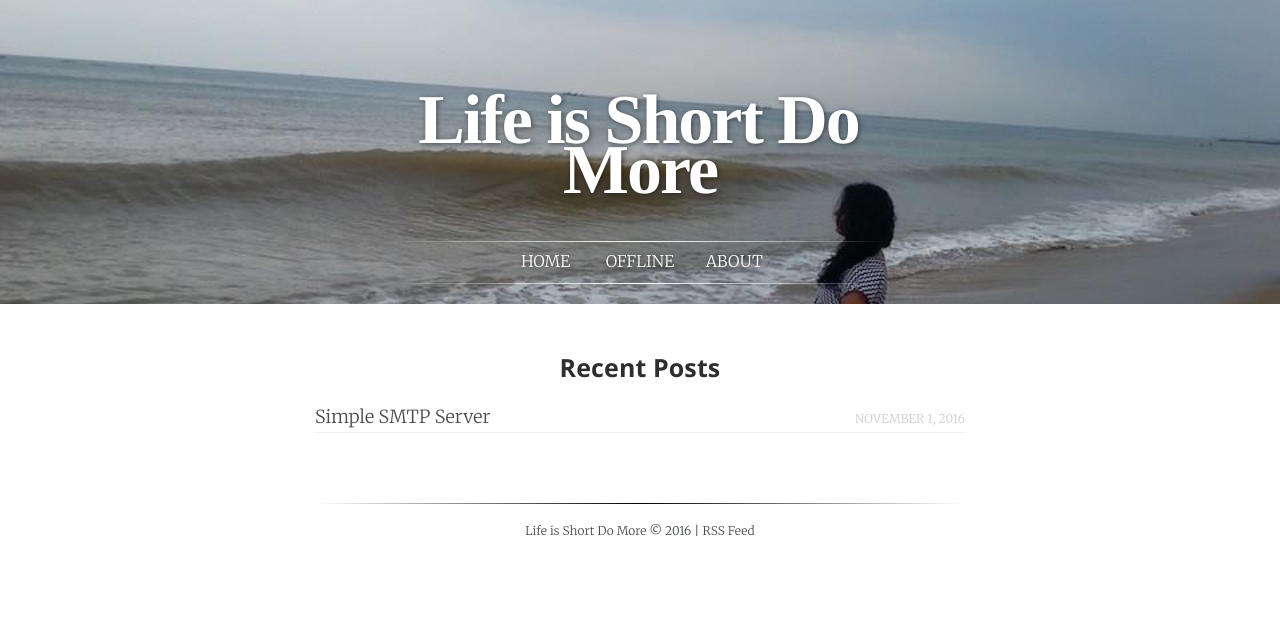
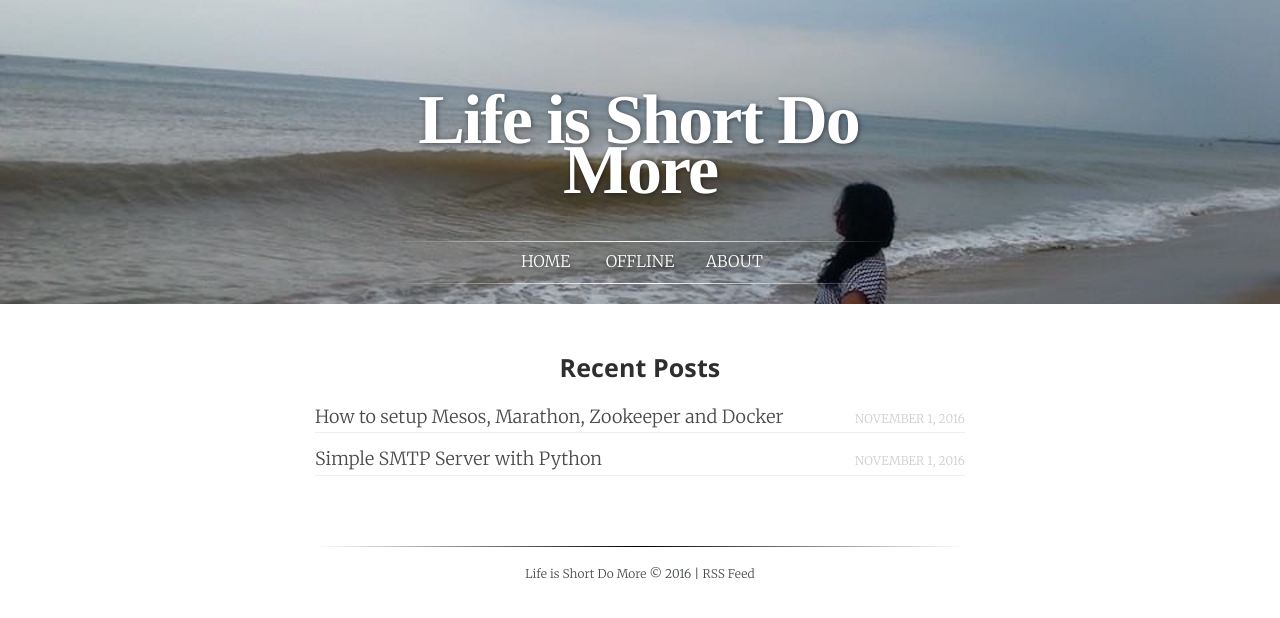
Before and after one commit to agrawalpoonam/agarwalpoonam.github.io, a Jekyll site: the page built from index.html, in a window 1280 px wide. Shown: the top 618 px of the page. Built offline with Jekyll 4.4.1, drawn with Linux system fonts in a browser that asks for light colours; some web fonts are replaced; some of the changed lines change nothing that is shown.

Commit message:
Second blog: Mesos Marathon Docker Zookeeper

```diff
--- a/_posts/2016-06-08-First_blog.md
+++ b/_posts/2016-06-08-First_blog.md
@@ -1,8 +1,8 @@
 ---
 layout:            post
-title:             "Simple SMTP Server"
+title:             "Simple SMTP Server with Python"
 date:              2016-11-01 15:28:00 +0300
-tags:              Simple SMTP Server
+tags:              Simple SMTP Server+Python
 category:          Readme
 author:            Poonam Agrawal
 ---
--- /dev/null
+++ b/_posts/2016-12-14-MMD.md
@@ -0,0 +1,238 @@
+---
+layout:            post
+title:             "How to setup Mesos, Marathon, Zookeeper and Docker"
+date:              2016-11-01 15:28:00 +0300
+tags:              Mesos+Marathon+Zookeeper+Docker
+category:          Tutorial
+author:            Poonam Agrawal
+---
+# Mesos
+
+- is open source cluster manager, It provides resource isolation and sharing across distributed applications.
+- Mesos consists of a master daemon that manages slave daemons running on each cluster node. Mesos frameworks are applications that run on Mesos and run tasks on these slaves
+- Mesos uses a two-level scheduling mechanism where resource offers are made to frameworks. The Mesos master node decides how many resources to offer each framework, while each framework determines the resources it accepts and what application to execute on those resources.
+For more insight refer this: <a href="https://mesos.apache.org/documentation/latest/architecture/">
+Mesos Architecture and Overview
+</a>
+
+# Marathon
+- is a container orchestration platform running on Mesos.
+- Multiple Container formats are supported.
+For more insight refer this: <a href="https://mesosphere.github.io/marathon/">
+Marathon Architecture and Overview
+</a>
+
+# Zookeeper
+- ZooKeeper is a distributed co-ordination service to manage large set of hosts. Co-ordinating and managing a service in a distributed environment is solved by ZooKeeper with its simple architecture and API.
+- If the Mesos master is unavailable, existing tasks can continue to execute, but new resources cannot be allocated and new tasks cannot be launched. To reduce the chance of this situation occurring, Mesos has a high-availability mode that uses multiple Mesos masters: one active master (called the leader or leading master) and several backups in case it fails. The masters elect the leader, with Apache ZooKeeper both coordinating the election and handling leader detection by masters, agents, and scheduler drivers.
+For more insight refer this: <a href="https://zookeeper.apache.org/doc/trunk/zookeeperOver.html">
+Zookeeper Architecture and Overview
+</a>
+
+
+## Master Nodes Setup
+1. **Package Installation**
+- Highly-available clusters will typically have multiple master nodes and any number of slave nodes. Each master node runs Apache Mesos, Marathon and ZooKeeper (to provide leader  election).
+	* Setup repositories:
+		- The easiest way to install Mesos is via the GitHub repositories.Mesosphere has official package repositories which connect directly to the native package management tools of your favorite Linux distribution — namely apt-get and yum — to install Mesos on top of the most common Linux distributions.
+		1. Commands for Ubuntu
+			* Setup
+		        `sudo apt-key adv --keyserver hkp://keyserver.ubuntu.com:80 --recv E56151BF DISTRO=$(lsb_release -is | tr '[:upper:]' '[:lower:]') CODENAME=$(lsb_release -cs)`
+			* Add the repository
+			`echo "deb http://repos.mesosphere.com/${DISTRO} ${CODENAME} main" | sudo tee /etc/apt/sources.list.d/mesosphere.list`
+			`sudo apt-get -y update`
+			* Install
+			`sudo apt-get -y install mesos marathon`
+2. **Configuration**
+* The Mesosphere package ships with a default configuration. The default configuration includes:
+	1. File: /etc/default/mesos
+	sets master and slave log dir to /var/log/mesos.
+	2. File: /etc/default/mesos-master
+       	sets port to 5050.
+        sets zk to the value in the file /etc/mesos/zk.
+	3. File: /etc/default/mesos-slave
+	sets master as the value of /etc/mesos/zk
+	4. File: /etc/mesos/zk
+       	sets the ZooKeeper instance to zk://localhost:2181/mesos
+	5. File: /etc/mesos-master/work_dir
+	sets working_dir to var/lib/mesos
+	6. File: /etc/mesos-master/quorum
+	sets quorum to 1
+       	*This default configuration allows Mesos to start immediately on a single node.*
+* Configure Zookeeper:
+	1. Setting ID
+	Set /etc/zookeeper/conf/myid to a unique integer between 1 and 255 on each node.The Mesosphere package ships with a default configuration
+	2. Server Addresses
+	Append the following values to /etc/zookeeper/conf/zoo.cfg on each node, replacing the IP addresses with your own:
+	`server.1=1.1.1.1:2888:3888`
+	`server.2=2.2.2.2:2888:3888`
+	`server.3=3.3.3.3:2888:3888`
+	3. Start Zookeeper
+	`sudo service zookeeper restart`
+* Mesos & Marathon
+	1. ZooKeeper
+	On each node, replacing the IP addresses below with each master's IP address, set/etc/mesos/zk to:
+	`zk://1.1.1.1:2181,2.2.2.2:2181,3.3.3.3:2181/mesos`
+	2. Quorum
+	Set /etc/mesos-master/quorum on each master node to a number greater than the number of masters divided by 2. For example, the optimal quorum size for a five node master cluster would be 3. In this case, there are three masters and the quorum size should be set to 2 on each node.
+	3. Host name
+	In case unable to resolve the hostname of the machine directly, set /etc/mesos-master/hostname to a value that you can resolve.
+	For example, an externally accessible IP address or DNS hostname. This will ensure all links from the Mesos console work correctly.
+	Also, set this property in /etc/marathon/conf/hostname
+	4. Disable mesos-slave service
+	`sudo service mesos-slave stop`
+	`sudo sh -c "echo manual > /etc/init/mesos-slave.override"`
+3. **Restart Services**
+- Bring up Mesos master
+`sudo service mesos-master restart`
+- Now restart Marathon
+`sudo service marathon restart`
+
+## Slave Nodes Setup
+1. **Package Installation**
+	* Setup repositories:
+		1. Commands for Ubuntu
+			* Setup
+			`sudo apt-key adv --keyserver hkp://keyserver.ubuntu.com:80 --recv E56151BFDISTRO=$(lsb_release -is | tr '[:upper:]' '[:lower:]') CODENAME=$(lsb_release -cs)`
+			*  Add the repository
+			`echo "deb http://repos.mesosphere.com/${DISTRO} ${CODENAME} main" | sudo tee /etc/apt/sources.list.d/mesosphere.list`
+                        `sudo apt-get -y update`
+			* Install
+                        `sudo apt-get -y install mesos`
+2. **Configuration**
+* Disable Zookeeper:
+	1. If you're using the Debian or Ubuntu package, ZooKeeper will be pulled in and installed as a dependency automaticallyi.
+	`sudo service zookeeper stop`
+	`sudo sh -c "echo manual > /etc/init/zookeeper.override"`
+* Mesos
+        1. ZooKeeper
+	On each node, replacing the IP addresses below with each master's IP address, set/etc/mesos/zk to:
+	`zk://1.1.1.1:2181,2.2.2.2:2181,3.3.3.3:2181/mesos`
+        2. Disable mesos-master service
+	`sudo service mesos-master stop`
+	`sudo sh -c "echo manual > /etc/init/mesos-master.override"`
+3. **Start Services**
+- Restart mesos-slave on each node to use the new configuration:
+`sudo service mesos-slave restart`
+4. **Verify Installation**
+- If the packages were installed and configured correctly, you should be able to access the Mesos console at `http://<master-ip>:5050` and the Marathon console at `http://<master-ip>:8080` (where <master-ip> is any of the master IP addresses).
+
+# Docker
+- Docker is an open platform for developing, shipping, and running applications. Docker is designed to deliver your applications faster. With Docker you can separate your applications from  your infrastructure and treat your infrastructure like a managed application.
+- Docker helps you ship code faster, test faster, deploy faster, and shorten the cycle between writing code and running code.
+For more insight refer this: <a href="https://docs.docker.com/engine/understanding-docker/">
+Docker Architecture and Overview
+</a>
+- These instructions are intended for installing Docker on Ubuntu. Docker’s APT repository contains Docker 1.7.1 and higher. To set APT to use packages from the new repository.
+
+## Docker Installation
+1. **Update your apt sources**
+	* Log into your machine as a user with sudo or root privileges.
+	* Open a terminal window.
+	* Update package information, ensure that APT works with the https method, and that CA certificates are installed.
+	`sudo apt-get update`
+	`sudo apt-get install apt-transport-https ca-certificates`
+	* Add the new GPG key
+	`sudo apt-key adv --keyserver hkp://p80.pool.sks-keyservers.net:80 --recv-keys 58118E89F3A912897C070ADBF76221572C52609D`
+	* Open the /etc/apt/sources.list.d/docker.list file in your favorite editor.
+	* If the file doesn’t exist, create it.
+	* Remove any existing entries.
+	* Add an entry for your Ubuntu operating system.
+	`deb https://apt.dockerproject.org/repo ubuntu-trusty main`
+	* Save and close the /etc/apt/sources.list.d/docker.list file.
+	* Update the APT package index.
+	`sudo apt-get update`
+	* Purge the old repo if it exists.
+	`sudo apt-get purge lxc-docker`
+	* Verify that APT is pulling from the right repository.
+	`apt-cache policy docker-engine`
+	* From now on when you run `apt-get upgrade`, APT pulls from the new repository.
+2. **Prerequisites by Ubuntu Version**
+- For Ubuntu Trusty, Wily, and Xenial, it’s recommended to install the linux-image-extra kernel package. Thelinux-image-extra package allows you use the aufs storage driver.
+To install the linux-image-extra package for your kernel version:
+	1. Open a terminal on your Ubuntu host.
+	2. Update your package manager.
+	`sudo apt-get update`
+	3. Install the recommended package.
+	`sudo apt-get install linux-image-extra-$(uname -r)`
+	4. Go ahead and install Docker.
+	If you are installing on Ubuntu 14.04 or 12.04, apparmor is required. You can install it using: apt-get install apparmor.
+3. **Install**
+- Make sure you have installed the prerequisites for your Ubuntu version.Then, install Docker using the following:
+	1. Log into your Ubuntu installation as a user with sudo privileges.
+	2. Update your APT package index.
+	`sudo apt-get update`
+	3. Install Docker.
+	`sudo apt-get install docker-engine`
+	4. Start the docker daemon.
+	`sudo service docker start`
+	5. Verify docker is installed correctly.
+	`sudo docker run hello-world`
+	This command downloads a test image and runs it in a container. When the container runs, it prints an informational message. Then, it exits.
+4. **Create a Docker group**
+- The docker daemon binds to a Unix socket instead of a TCP port. By default that Unix socket is owned by the user root and other users can access it with sudo. For this reason, docker daemon always runs as the rootuser.
+To avoid having to use sudo when you use the docker command, create a Unix group called docker and add users to it. When the docker daemon starts, it makes the ownership of the Unix socket read/writable by thedocker group.
+- To create the docker group and add your user:
+	1. Log into Ubuntu as a user with sudo privileges.
+	This procedure assumes you log in as the ubuntu user.
+	2. Create the docker group.
+	`sudo groupadd docker`
+	3. Add your user to docker group.
+	`sudo usermod -aG docker ubuntu`
+	4. Log out and log back in.
+	This ensures your user is running with the correct permissions.
+	5. Verify your work by running docker without sudo.
+	`docker run hello-world`
+	6. If this fails with a message similar to this:
+	*Cannot connect to the Docker daemon. Is 'docker daemon' running on this host?*
+	Check that the DOCKER_HOST environment variable is not set for your shell. If it is, unset it.
+- **Upgrade Docker**
+	1. To install the latest version of Docker with apt-get:
+	`sudo apt-get upgrade docker-engine`
+- **Uninstall Docker**
+	2. To uninstall the Docker package:
+	`sudo apt-get purge docker-engine`
+	3. To uninstall the Docker package and dependencies that are no longer needed:
+	`sudo apt-get autoremove --purge docker-engine`
+	4. To delete all images, containers, and volumes or user created configuration files on your host run the following command:
+	`rm -rf /var/lib/docker`
+
+## Deploying a container within the Architecture
+1. **Deployment with script:**
+	- Create a small json file which will contain app information to be deployed:
+	Eg: definition.json
+	`{`
+	`"container": {`
+	`"type": "DOCKER”,`
+	`"docker": {`
+	`"image": "superguenter/demo-app”`
+	`}`
+	`},`
+	`"cmd": "python -m SimpleHTTPServer $PORT”,`
+	`"id": "demo”,`
+	`"cpus": 0.01,`
+	`"mem": 256,`
+	`"ports": [3000]`
+	`}`
+	- Now to deploy the app below is the python code:
+	`import requests`
+	`import json`
+	`import pprint`
+	`url = "http://localhost:8080/v2/apps"`
+	`res = requests.post( url, data=open('/path/to/json/file/definition.json','rb'), headers={'Content-Type': 'application/json'})`
+	`json_data = json.loads(res.text)`
+	`pp = pprint.PrettyPrinter(indent=4)`
+	`pp.pprint (json_data)`
+2. **Deployment through dashboard:**
+	- Login to dashboard Localhost:8080 marathon is running on 8080.
+	- Click on the createApplication
+	- Enter the ID (ID should be unique), allocate the CPU, memory usuage as required.
+	- Now, go to DockerContainer: Provide the image name that you have created.
+	- Click on Create Application
+	- You should be able to see the image name with status as Running/Delayed/Waiting.
+	- Running refers: Success
+	- Delayed refers:  Failed
+	- Waiting refers:  Waiting to be started
+3. **Deployment with  Rest API:**
+- Execute the following command in the server. Make sure you have provided the required components correctly in the json file.
+`curl -X POST -H "Content-Type: application/json" http://localhost:8080/v2/apps -d@docker.json`
```
